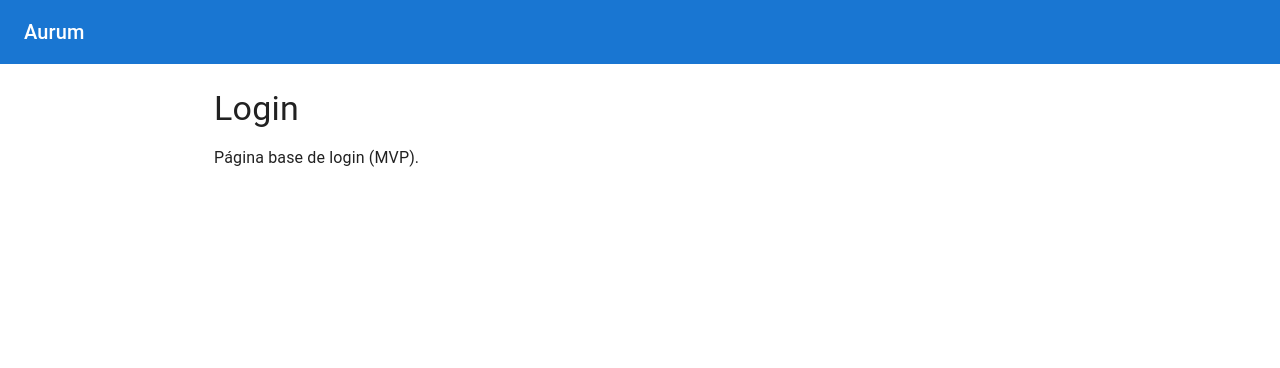
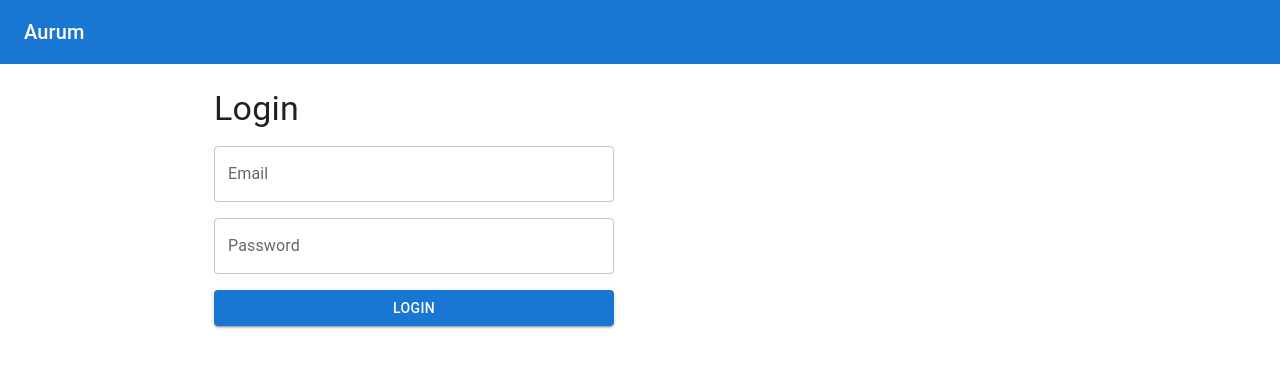
Before and after one commit to nicolastpi01/Aurum-front, a React (Vite) app: page /login in a window 1280 px wide. Shown: the top 368 px of the page. Built offline with nearby package versions, Linux system fonts and the light colour scheme; some icons are missing.

Commit message:
implementacion del login + persistencia del token

```diff
--- a/src/auth/session.js
+++ b/src/auth/session.js
@@ -8,7 +8,6 @@ export function isAuthenticated() {
   return Boolean(getAccessToken());
 }
 
-// útil para tests o futuro login real
 export function setAccessToken(token) {
   localStorage.setItem(TOKEN_KEY, token);
 }
--- a/src/pages/LoginPage.jsx
+++ b/src/pages/LoginPage.jsx
@@ -1,10 +1,46 @@
-import { Typography, Stack } from "@mui/material";
+import { Typography, Stack, TextField, Button } from "@mui/material";
+import { useState } from "react";
+import { setAccessToken } from "../auth/session";
 
 export default function LoginPage() {
+
+  const [email, setEmail] = useState("");
+  const [password, setPassword] = useState("");
+
+const handleLogin = async () => {
+  try {
+
+    const data = { accessToken: "fake-token" };
+
+    setAccessToken(data.accessToken);
+
+    window.location.href = "/dashboard";
+
+  } catch (error) {
+    console.error(error);
+  }
+};
+
   return (
-    <Stack spacing={2} data-cy='page-login'>
-      <Typography variant='h4'>Login</Typography>
-      <Typography variant='body1'>Página base de login (MVP).</Typography>
+    <Stack spacing={2} data-cy="page-login" sx={{ maxWidth: 400 }}>
+      <Typography variant="h4">Login</Typography>
+
+      <TextField
+        label="Email"
+        value={email}
+        onChange={(e) => setEmail(e.target.value)}
+      />
+
+      <TextField
+        label="Password"
+        type="password"
+        value={password}
+        onChange={(e) => setPassword(e.target.value)}
+      />
+
+      <Button variant="contained" onClick={handleLogin}>
+        Login
+      </Button>
     </Stack>
   );
 }
```
